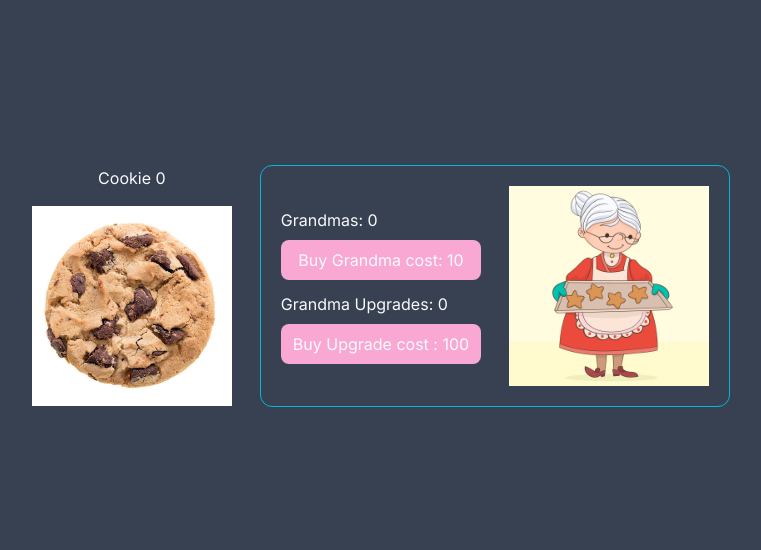
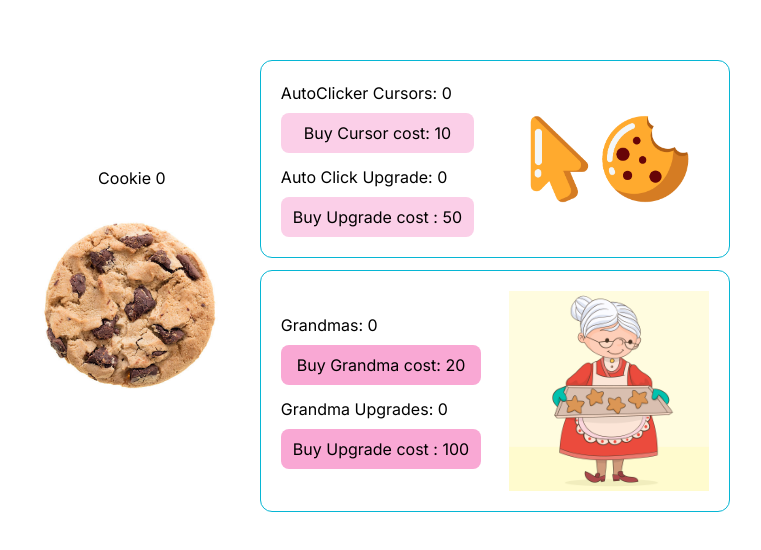
Before and after one commit to Chloe199719/CookieClicker, a Next.js app: page / in a window 1280 px wide. Shown: the part 114-664 px from the top of the page, without its empty margins (259-1020 px from the left). Built offline with nearby package versions, Linux system fonts and the light colour scheme.

Commit message:
More Upgrades

```diff
--- a/src/app/gameloop.tsx
+++ b/src/app/gameloop.tsx
@@ -20,7 +20,7 @@ function Gameloop() {
   }, [game]);
 
   return (
-    <div className="flex gap-7 justify-center items-center min-h-screen bg-gray-700 text-slate-50">
+    <div className="flex gap-7 justify-center items-center min-h-screen ">
       <div className="flex justify-center items-center flex-col gap-4">
         <div>
           <div>Cookie {game.get_string_Number()}</div>
@@ -35,8 +35,61 @@ function Gameloop() {
           <Image src={`/cookie.jpg`} alt="cookie" width={200} height={200} />
         </button>
       </div>
+      <div className="flex flex-col gap-3">
         <div className="flex flex-col border border-cyan-500 p-5 rounded-xl">
-        {/* <div>Click Multiplier (INOP) : 1</div> */}
+          <div className="flex items-center gap-7">
+            <div className="flex flex-col gap-3">
+              <div className="flex flex-col gap-2">
+                <div>
+                  AutoClicker Cursors: {game.autoClicker.getStructureAmount()}
+                </div>
+                <button
+                  className=" active:translate-y-1 hover:-translate-y-1 px-3 py-2 rounded-lg bg-pink-200"
+                  onClick={() => {
+                    if (
+                      game.autoClicker.canBuyStructure(game.get_resources())
+                    ) {
+                      game.buyAutoClicker();
+                      setState((prevState) => !prevState);
+                    }
+                  }}
+                >
+                  Buy Cursor cost: {game.autoClicker.getStructureCostString()}
+                </button>
+              </div>
+              <div className="flex flex-col gap-2">
+                <div>
+                  Auto Click Upgrade: {game.autoClicker.getStructureUpgrade()}{" "}
+                </div>
+                <button
+                  className=" active:translate-y-1 hover:-translate-y-1 px-3 py-2 rounded-lg bg-pink-200"
+                  onClick={() => {
+                    if (
+                      game.autoClicker.canBuyStructureUpgrade(
+                        game.get_resources()
+                      )
+                    ) {
+                      game.buyAutoClickerUpgrade();
+                      setState((prevState) => !prevState);
+                    }
+                  }}
+                >
+                  Buy Upgrade cost :{" "}
+                  {game.autoClicker.getStructureUpgradeCost()}
+                </button>
+              </div>
+            </div>
+            <div>
+              <Image
+                src={`/cursor.png`}
+                alt="grandma"
+                width={200}
+                height={300}
+              />
+            </div>
+          </div>
+        </div>
+        <div className="flex flex-col border border-cyan-500 p-5 rounded-xl">
           <div className="flex items-center gap-7">
             <div className="flex flex-col gap-3">
               <div className="flex flex-col gap-2">
@@ -54,7 +107,9 @@ function Gameloop() {
                 </button>
               </div>
               <div className="flex flex-col gap-2">
-              <div>Grandma Upgrades: {game.grandma.getStructureUpgrade()} </div>
+                <div>
+                  Grandma Upgrades: {game.grandma.getStructureUpgrade()}{" "}
+                </div>
                 <button
                   className=" active:translate-y-1 hover:-translate-y-1 px-3 py-2 rounded-lg bg-pink-300"
                   onClick={() => {
@@ -81,6 +136,7 @@ function Gameloop() {
           </div>
         </div>
       </div>
+    </div>
   );
 }
 
--- a/src/app/lib/Cliker.ts
+++ b/src/app/lib/Cliker.ts
@@ -8,6 +8,7 @@ export type gameInit = {
   clickResourceGeneration: Resource;
   resourceGeneration: Resource;
   grandma: Structure;
+  autoClicker: Structure;
 };
 
 export type StructureInit = {
@@ -27,7 +28,7 @@ const grandmaInit: StructureInit = {
   structureCost: {
     gold: 0,
     silver: 0,
-    bronze: 10,
+    bronze: 20,
   } as Resource,
   structureCostIncrease: 3,
   structureResourceGeneration: {
@@ -50,10 +51,38 @@ const grandmaInit: StructureInit = {
     bronze: 1,
   } as Resource,
 };
+const autoClickerInit: StructureInit = {
+  structure: 0,
+  structureCost: {
+    gold: 0,
+    silver: 0,
+    bronze: 10,
+  },
+  structureCostIncrease: 2,
+  structureResourceGeneration: {
+    gold: 0,
+    silver: 0,
+    bronze: 1,
+  } as Resource,
+  structureUpgrade: 0,
+  structureResourceGenerationDefault: {
+    gold: 0,
+    silver: 0,
+    bronze: 1,
+  },
+  structureUpgradeCost: {
+    gold: 0,
+    silver: 0,
+    bronze: 50,
+  } as Resource,
+  structureUpgradeMultiplier: 1.2,
+  structureUpgradeCostIncrease: 2,
+};
 
 export default class Clicker {
   private resource: Resource;
   public grandma: Structure;
+  public autoClicker: Structure;
   private clickResourceGeneration: Resource;
   private resourceGeneration: Resource;
   constructor(
@@ -62,6 +91,7 @@ export default class Clicker {
       clickResourceGeneration,
       resourceGeneration,
       grandma,
+      autoClicker,
     }: gameInit = {
       resource: {
         gold: 0,
@@ -74,6 +104,7 @@ export default class Clicker {
         silver: 0,
         bronze: 0,
       } as Resource,
+      autoClicker: new Structure(autoClickerInit),
       grandma: new Structure(grandmaInit),
     }
   ) {
@@ -81,11 +112,14 @@ export default class Clicker {
     this.clickResourceGeneration = clickResourceGeneration;
     this.resourceGeneration = resourceGeneration;
     this.grandma = grandma;
+    this.autoClicker = autoClicker;
     this.PassiveCalculateResourceGeneration();
   }
   private PassiveCalculateResourceGeneration(): void {
     const Structs: Resource[] = [];
+    // Required to Add more Structures
     Structs.push(this.grandma.getStructureResourceGeneration());
+    Structs.push(this.autoClicker.getStructureResourceGeneration());
     Structs.forEach((struct) => {
       if (this.resourceGeneration.bronze + struct.bronze === 9_999_999_999) {
         this.resourceGeneration.silver += 1;
@@ -110,12 +144,22 @@ export default class Clicker {
   public getPassiveResourceGeneration(): Resource {
     return this.resourceGeneration;
   }
+  // Grandma
   public buyGrandma(): void {
     this.grandma.increaseStructure(this.resource);
     this.PassiveCalculateResourceGeneration();
   }
   public buyGrandmaUpgrade(): void {
     this.grandma.buyUpgradeStructure(this.resource);
+    this.PassiveCalculateResourceGeneration();
+  }
+  // AutoClicker
+  public buyAutoClicker(): void {
+    this.autoClicker.increaseStructure(this.resource);
+    this.PassiveCalculateResourceGeneration();
+  }
+  public buyAutoClickerUpgrade(): void {
+    this.autoClicker.buyUpgradeStructure(this.resource);
     this.PassiveCalculateResourceGeneration();
   }
   public increaseResource(addValue: Resource): void {
```
Also changed, not shown: public/cursor.png (added). Lines whose indentation alone changed are shown as unchanged.
